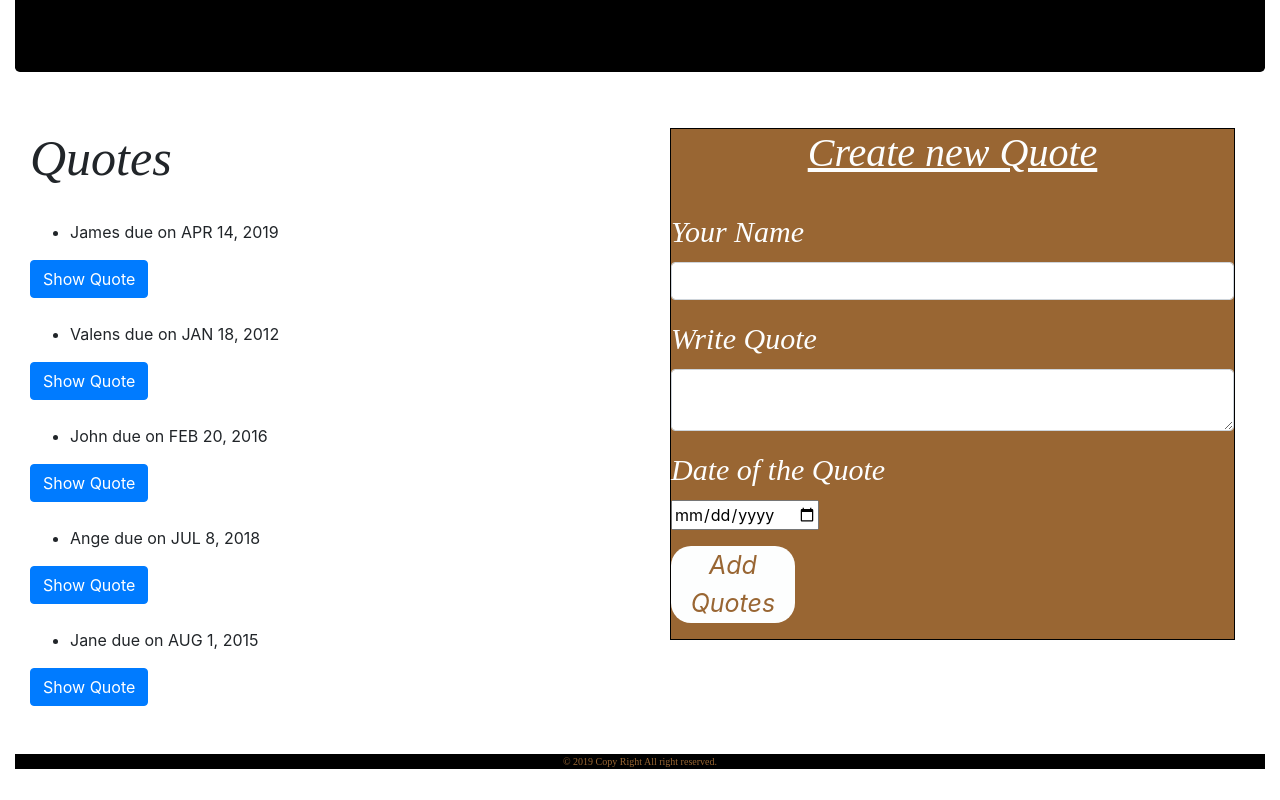
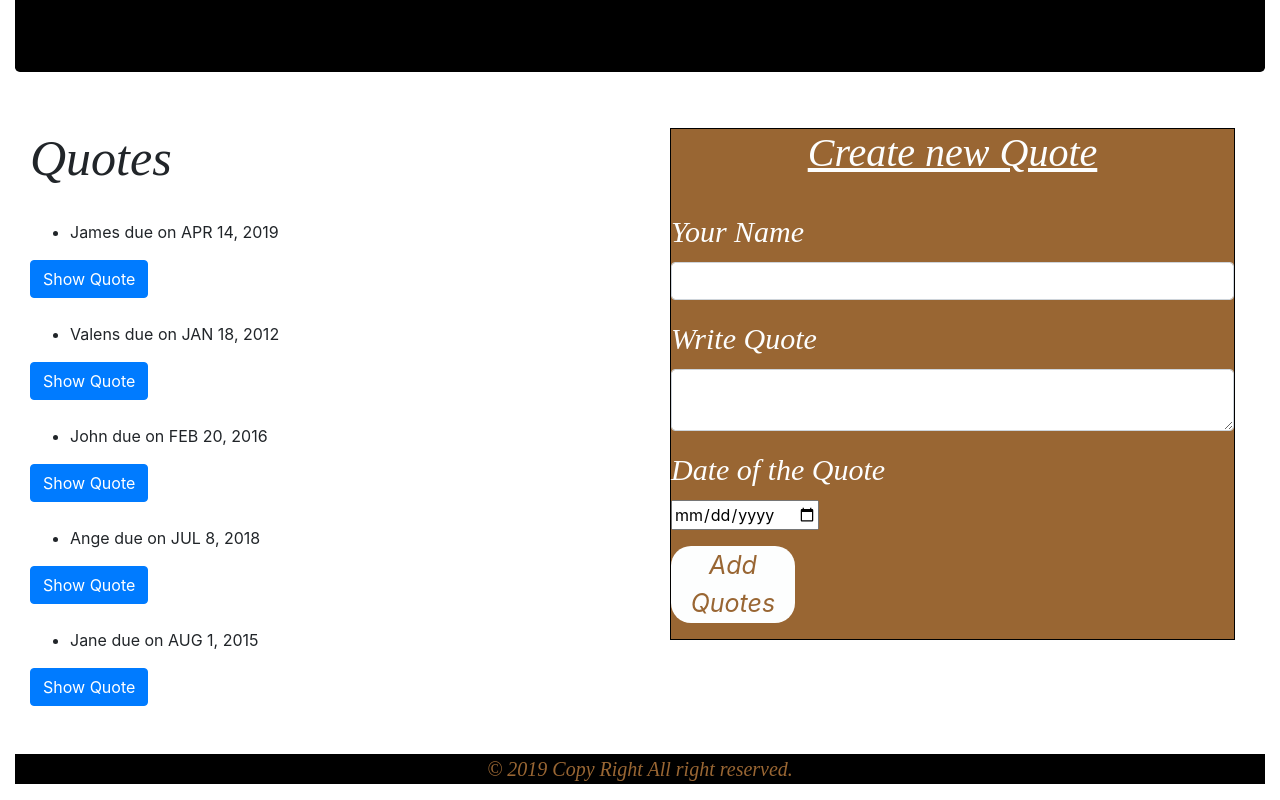
Before and after one commit to finaclemence15/quotes-app, an Angular app: page / in a window 1280 px wide. Shown: the part 438-1238 px from the top of the page. Built offline with nearby package versions, Linux system fonts and the light colour scheme; a web font is replaced by a local one.

Commit message:
upvote and downvote button

```diff
--- a/src/app/app.component.css
+++ b/src/app/app.component.css
@@ -23,6 +23,7 @@ p{
   }
   #copy{
     color:#996633;
-    font-size: 10px;
+    font-size: 20px;
     text-align: center;
+    font-style: oblique;
   }
--- a/src/app/quote1-details/quote1-details.component.html
+++ b/src/app/quote1-details/quote1-details.component.html
@@ -3,5 +3,5 @@
 <!-- <p>{{quotes.name}}</p> -->
 <p>This Quotes was Published in {{quotes.completeDate|dateCount}} days</p>
 <button (click)= 'quotesDelete(true)' class="btn btn-outline-primary">Delete Quote</button> <br> <br>
-<!-- <button (click)= 'quotesComplete(true)' class="btn btn-success">Up Vote</button>
-<button (click)= 'quotesComplete(true)' class="btn btn-warning">Down Vote</button> -->
+<button (click)= 'quotesComplete(true)' class="btn btn-success" style="margin: 10px">Up Vote </button>
+<button (click)= 'quotesComplete(true)' class="btn btn-warning" style="margin: 10px">Down Vote</button> <br> <br>
--- a/src/app/quote1-details/quote1-details.component.ts
+++ b/src/app/quote1-details/quote1-details.component.ts
@@ -16,6 +16,15 @@ export class Quote1DetailsComponent implements OnInit {
   quotesDelete(complete:boolean){
     this.isComplete.emit(complete);
   }
+  public upvote: number = 0
+  like(upvote){
+    this.upvote +=1
+  }
+  public downvote: number = 0
+  dislike(downvote){
+    this.downvote +=1
+  }
+
 
   constructor() { }
 
```
